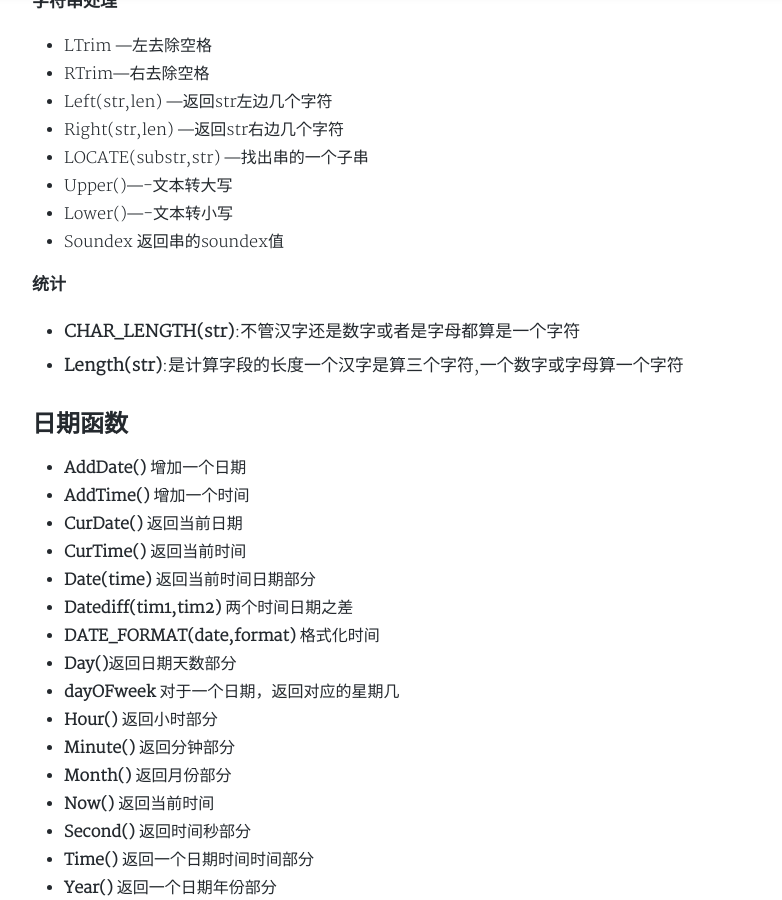
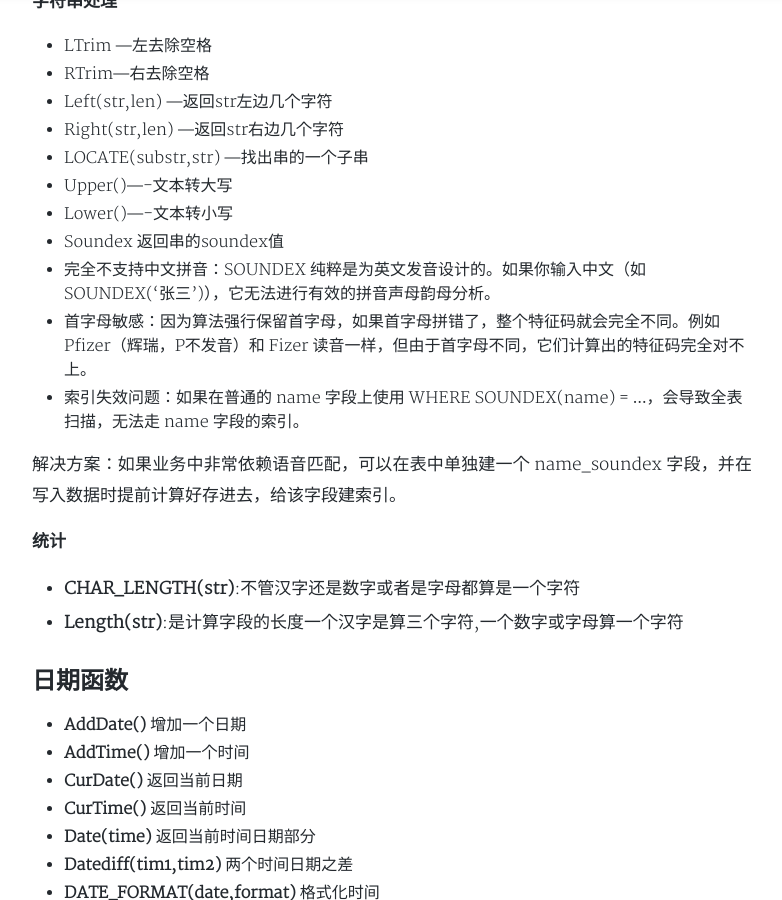
Before and after one commit to gobige/gobige.github.io, a Jekyll site: the page built from _posts/2017-09-13-mysqlbaseKnowledge.md, in a window 1280 px wide and 900 px high, scrolled down 6580 px. Shown: the whole window, without its empty margins (248-1030 px from the left). Built offline with Jekyll 4.4.1, drawn with Linux system fonts in a browser that asks for light colours; nearby versions of some CDN libraries; a style sheet for code colours, icons or effects is not loaded.

Commit message:
Update 2017-09-13-mysqlbaseKnowledge.md

```diff
--- a/_posts/2017-09-13-mysqlbaseKnowledge.md
+++ b/_posts/2017-09-13-mysqlbaseKnowledge.md
@@ -288,6 +288,11 @@ select **CONCAT**(f_name, " ", l_name) from table
 - Upper()----文本转大写
 - Lower()----文本转小写
 - Soundex 返回串的soundex值
+ - 完全不支持中文拼音：SOUNDEX 纯粹是为英文发音设计的。如果你输入中文（如 SOUNDEX('张三')），它无法进行有效的拼音声母韵母分析。
+ - 首字母敏感：因为算法强行保留首字母，如果首字母拼错了，整个特征码就会完全不同。例如 Pfizer（辉瑞，P不发音）和 Fizer 读音一样，但由于首字母不同，它们计算出的特征码完全对不上。
+ - 索引失效问题：如果在普通的 name 字段上使用 WHERE SOUNDEX(name) = ...，会导致全表扫描，无法走 name 字段的索引。
+
+解决方案：如果业务中非常依赖语音匹配，可以在表中单独建一个 name_soundex 字段，并在写入数据时提前计算好存进去，给该字段建索引。
 
 **统计**
 
```
